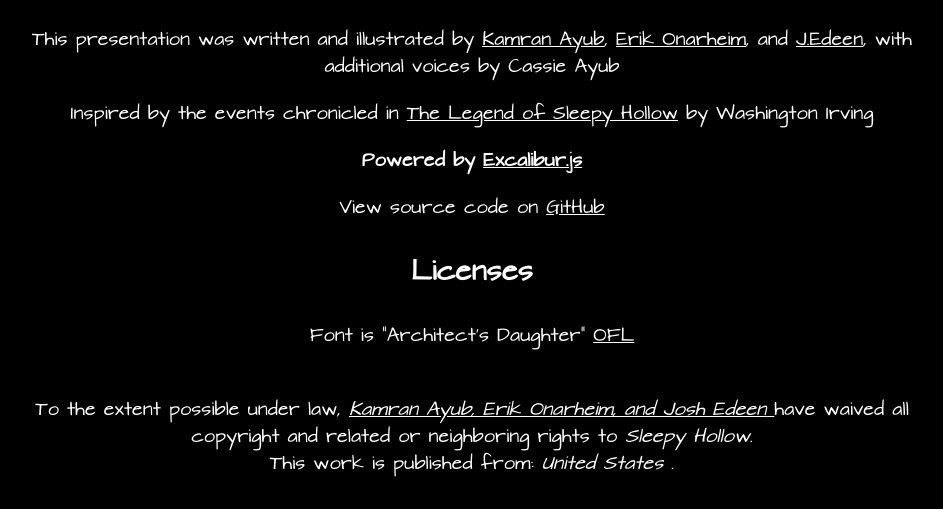
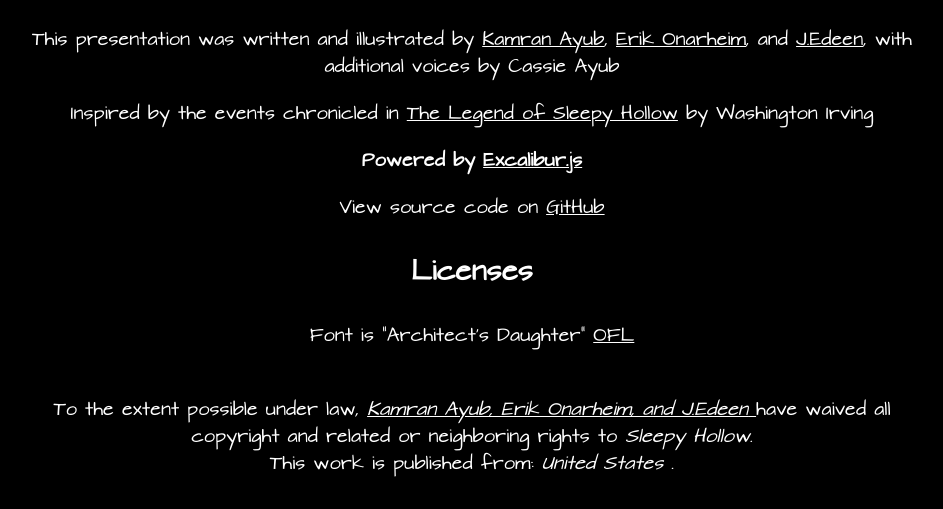
Before and after one commit to excaliburjs/PDJam1, a plain HTML site: page Game/credits.html in a window 1280 px wide. Shown: the part 135-644 px from the top of the page, without its empty margins (168-1111 px from the left). Drawn offline with Linux system fonts and the light colour scheme; a web font is replaced by a local one.

Commit message:
Update credits.html

```diff
--- a/Game/credits.html
+++ b/Game/credits.html
@@ -25,7 +25,7 @@
         To the extent possible under law,
         <a rel="dct:publisher"
            href="http://excaliburjs.com">
-            <span property="dct:title">Kamran Ayub, Erik Onarheim, and Josh Edeen</span>
+            <span property="dct:title">Kamran Ayub, Erik Onarheim, and J.Edeen</span>
         </a>
         have waived all copyright and related or neighboring rights to
         <span property="dct:title">Sleepy Hollow</span>.
```
